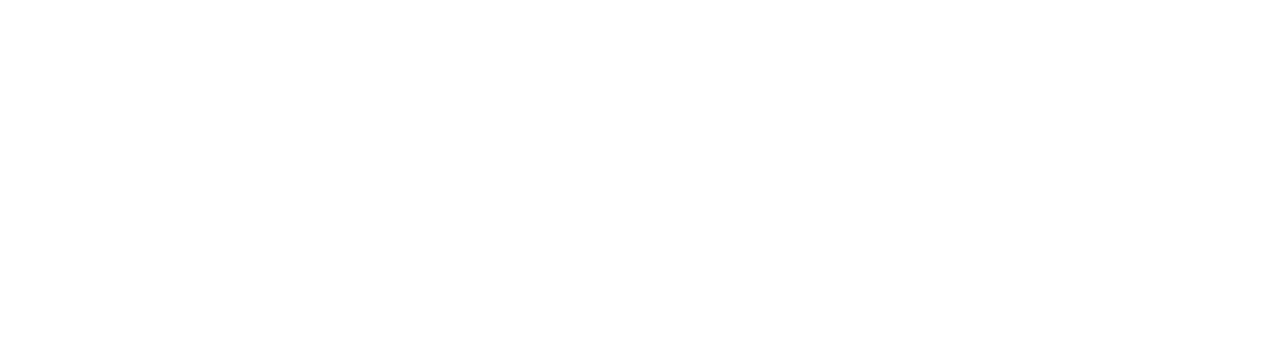
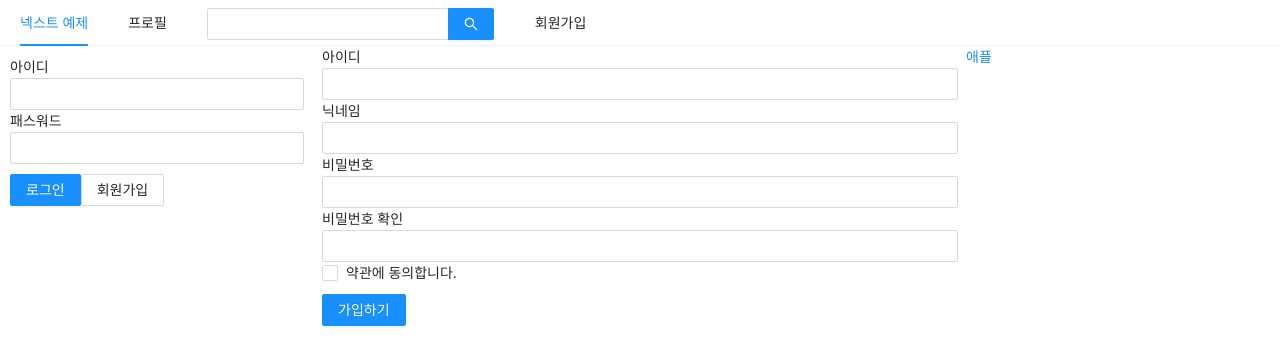
Before and after one commit to geonhwiii/next-ex, a Next.js app: page /signup in a window 1280 px wide. Shown: the top 364 px of the page. Built offline with nearby package versions, Linux system fonts and the light colour scheme.

Commit message:
회원가입 페이지 작성
- useInput hooks 도입

```diff
--- a/components/AppLayout.js
+++ b/components/AppLayout.js
@@ -35,7 +35,6 @@ const AppLayout = ({ children }) => {
           </Link>
         </Menu.Item>
       </Menu>
-      {children}
       <Row gutter={8}>
         <Col xs={24} md={6}>
           {isLoggedIn ? (
--- a/components/LoginForm.js
+++ b/components/LoginForm.js
@@ -2,6 +2,7 @@ import React, { useCallback, useState } from "react";
 import { Button, Form, Input } from "antd";
 import Link from "next/link";
 import styled from "styled-components";
+import PropTypes from "prop-types";
 
 const ButtonWrapper = styled.div`
   margin-top: 10px;
@@ -23,7 +24,6 @@ const LoginForm = ({ setIsLoggedIn }) => {
   }, []);
 
   const onSubmitForm = useCallback(() => {
-    console.log(id, password);
     setIsLoggedIn(true);
   }, [id, password]);
   return (
@@ -58,4 +58,8 @@ const LoginForm = ({ setIsLoggedIn }) => {
   );
 };
 
+LoginForm.propTypes = {
+  setIsLoggedIn: PropTypes.func.isRequired,
+};
+
 export default LoginForm;
--- a/components/UserProfile.js
+++ b/components/UserProfile.js
@@ -1,5 +1,6 @@
 import React, { useCallback } from "react";
 import { Avatar, Button, Card } from "antd";
+import PropTypes from "prop-types";
 
 const UserProfile = ({ setIsLoggedIn }) => {
   const onLogout = useCallback(() => {
@@ -27,4 +28,8 @@ const UserProfile = ({ setIsLoggedIn }) => {
   );
 };
 
+UserProfile.propTypes = {
+  setIsLoggedIn: PropTypes.func.isRequired,
+};
+
 export default UserProfile;
--- /dev/null
+++ b/hooks/useInput.js
@@ -0,0 +1,9 @@
+import { useState, useCallback } from "react";
+
+export default (initialValue) => {
+  const [value, setValue] = useState(initialValue);
+  const handler = useCallback((e) => {
+    setValue(e.target.value);
+  }, []);
+  return [value, handler];
+};
--- a/pages/index.js
+++ b/pages/index.js
@@ -4,7 +4,7 @@ import AppLayout from "../components/AppLayout";
 const Index = () => {
   return (
     <AppLayout>
-      <div>HELLO NEXT_____</div>
+      <div></div>
     </AppLayout>
   );
 };
--- a/pages/signup.js
+++ b/pages/signup.js
@@ -1,15 +1,105 @@
 import Head from "next/head";
-import React from "react";
+import React, { useCallback, useState } from "react";
 import AppLayout from "../components/AppLayout";
+import { Button, Checkbox, Form, Input } from "antd";
+import useInput from "../hooks/useInput";
+import styled from "styled-components";
+
+const ErrorMessage = styled.div`
+  color: red;
+`;
 
 const Signup = () => {
+  const [id, onChangeId] = useInput("");
+  const [nickname, onChangeNickname] = useInput("");
+  const [password, onChangePassword] = useInput("");
+  const [passwordCheck, setPasswordCheck] = useState("");
+  const [passwordError, setPasswordError] = useState(false);
+  const [term, setTerm] = useState(false);
+  const [termError, setTermError] = useState(false);
+  const onChangeTerm = useCallback((e) => {
+    setTerm(e.target.checked);
+    setTermError(false);
+  }, []);
+
+  const onChangePasswordCheck = useCallback(
+    (e) => {
+      setPasswordCheck(e.target.value);
+      setPasswordError(e.target.value !== password);
+    },
+    [password]
+  );
+  const onSubmit = useCallback(() => {
+    if (password !== passwordCheck) {
+      return setPasswordError(true);
+    }
+    if (!term) {
+      return setTermError(true);
+    }
+    console.log(id, nickname, password);
+  }, [password, passwordCheck, term]);
+
   return (
-    <>
+    <AppLayout>
       <Head>
         <title>회원가입</title>
-        <AppLayout>SingUP</AppLayout>
       </Head>
-    </>
+      <Form onFinish={onSubmit}>
+        <div>
+          <label htmlFor="user-id">아이디</label>
+          <br />
+          <Input name="user-id" value={id} onChange={onChangeId} required />
+        </div>
+        <div>
+          <label htmlFor="user-nick">닉네임</label>
+          <br />
+          <Input
+            name="user-nick"
+            value={nickname}
+            onChange={onChangeNickname}
+            required
+          />
+        </div>
+        <div>
+          <label htmlFor="user-password">비밀번호</label>
+          <br />
+          <Input
+            name="user-password"
+            value={password}
+            type="password"
+            onChange={onChangePassword}
+            required
+          />
+        </div>
+        <div>
+          <label htmlFor="user-password-check">비밀번호 확인</label>
+          <br />
+          <Input
+            name="user-password-check"
+            type="password"
+            value={passwordCheck}
+            onChange={onChangePasswordCheck}
+            required
+          />
+          {passwordError && (
+            <ErrorMessage>비밀번호가 일치하지 않습니다.</ErrorMessage>
+          )}
+        </div>
+        <div>
+          <Checkbox name="user-term" checked={term} onChange={onChangeTerm}>
+            약관에 동의합니다.
+          </Checkbox>
+          {termError && (
+            <div style={{ color: "red" }}>약관에 동의하셔야 합니다.</div>
+          )}
+        </div>
+        <div style={{ marginTop: 10 }}>
+          <Button type="primary" htmlType="submit">
+            가입하기
+          </Button>
+        </div>
+      </Form>
+    </AppLayout>
   );
 };
 
```
Also changed, not shown: components/FollowList.js (added, +36 -0 lines), components/NicknameEditForm.js (added, +19 -0 lines), pages/profile.js (+17 -1 lines).
